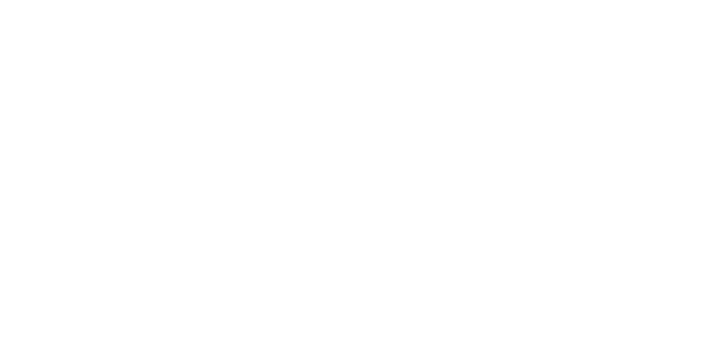
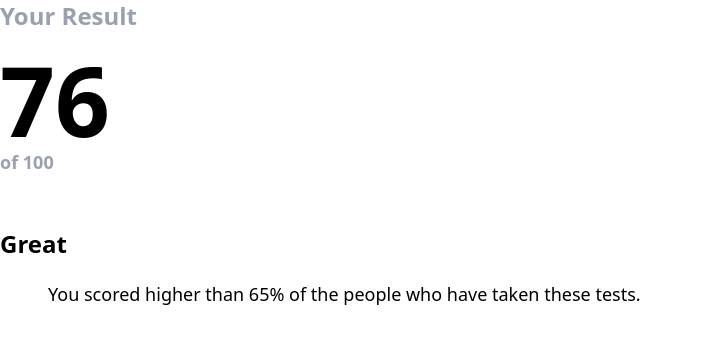
Before and after one commit to terhemeniorwua-png/result-summary-C, a website: page index.html in a window 1280 px wide. Shown: the whole page, without its empty margins (0-703 px from the left). Drawn offline with nearby package versions, Linux system fonts and the light colour scheme; files that its build step writes are made by us from their sources.

Commit message:
add the score section

```diff
--- a/index.html
+++ b/index.html
@@ -8,6 +8,18 @@
     <link rel="stylesheet" href="src/output.css">
 </head>
 <body>
-
+    <main>
+        <section class="gradient space-y-5 lg:rounded-t-[48px]">
+            <h2 class="text-2xl text-gray-400 font-bold">Your Result</h2>
+            <div class="score">
+                <h1 class="text-8xl font-black">76</h1>
+                <span class="text-lg font-bold text-gray-400">of 100</span>
+            </div>
+            <div class="">
+                <h2 class="font-black text-2xl pt-8">Great</h2>
+                <p class="px-12 py-5 text-lg">You scored higher than 65% of the people who have taken these tests.</p>
+            </div>
+        </section>
+    </main>
 </body>
 </html>
```
Also changed, not shown: src/output.css (added).
